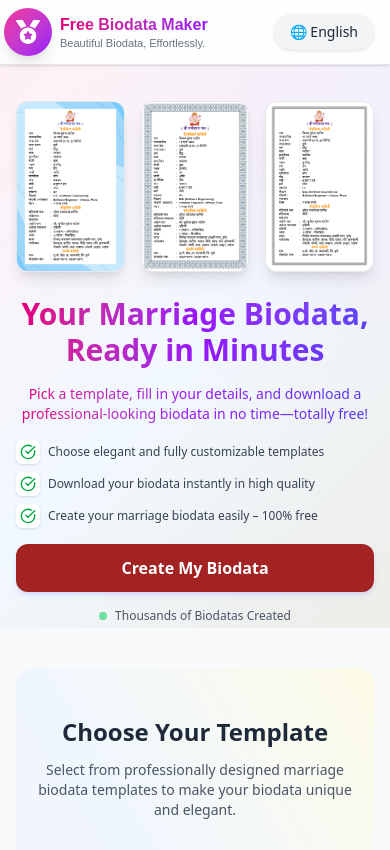
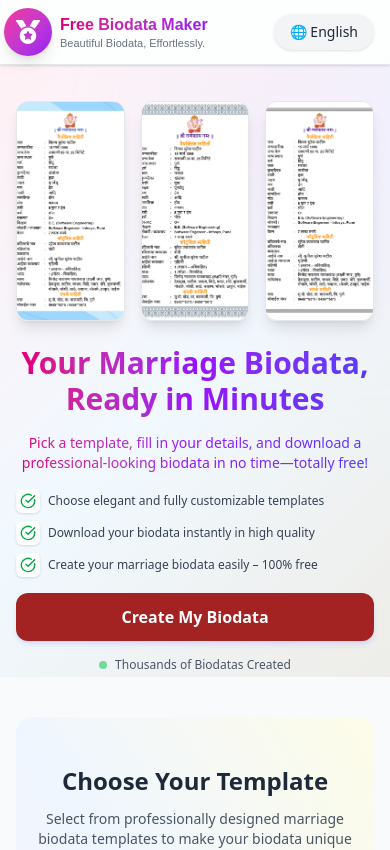
Before and after one commit to Tejas3085/marriage-biodata-maker, a Next.js app: page / in a window 390 px wide. Shown: the top 850 px of the page. Built offline with nearby package versions, Linux system fonts and the light colour scheme.

Commit message:
fix image case sensitivity for Vercel

```diff
--- a/app/Home/page.tsx
+++ b/app/Home/page.tsx
@@ -195,24 +195,32 @@ export default function HomePage() {
               {/* Desktop: absolute floating cards */}
               <div className="hidden md:block relative w-full h-[360px] lg:h-[450px] xl:h-[500px]">
                 <div className="absolute left-2 sm:left-4 top-8 w-44 sm:w-52 md:w-56 lg:w-64 transform -rotate-12 hover:-rotate-15 transition-all duration-500 z-10 shadow-2xl rounded-xl overflow-hidden border-2 sm:border-4 border-white">
-                  <Image src="/images/m1.png" alt="Modern template" width={300} height={400} className="w-full h-full object-cover" />
+                  <Image src="/Images/m1.png" alt="Modern template" width={300} height={400} className="w-full h-full object-cover" />
                 </div>
                 <div className="absolute right-2 sm:right-4 top-8 w-44 sm:w-52 md:w-56 lg:w-64 transform rotate-12 hover:rotate-15 transition-all duration-500 z-10 shadow-2xl rounded-xl overflow-hidden border-2 sm:border-4 border-white">
-                  <Image src="/images/m2.png" alt="Elegant template" width={300} height={400} className="w-full h-full object-cover" />
+                  <Image src="/Images/m2.png" alt="Elegant template" width={300} height={400} className="w-full h-full object-cover" />
                 </div>
                 <div className="absolute top-0 left-1/2 -translate-x-1/2 w-48 sm:w-56 md:w-64 lg:w-72 transform hover:-translate-y-2 transition-all duration-500 z-20 shadow-2xl rounded-xl overflow-hidden border-2 sm:border-4 border-white">
-                  <Image src="/images/m3.png" alt="Classic template" width={300} height={400} className="w-full h-full object-cover" />
+                  <Image src="/Images/m3.png" alt="Classic template" width={300} height={400} className="w-full h-full object-cover" />
                 </div>
               </div>
 
               {/* Mobile/Tablet: stacked smaller cards */}
-              <div className="flex md:hidden justify-center gap-4">
-                {["/images/m1.png", "/images/m2.png", "/images/m3.png"].map((img, idx) => (
-                  <div key={idx} className="w-28 sm:w-32 rounded-xl shadow-lg overflow-hidden border border-gray-200">
-                    <Image src={img} alt={`Template ${idx + 1}`} width={200} height={300} className="w-full h-full object-cover" />
+              <div className="flex md:hidden justify-center gap-4 h-[220px]">
+                {["/Images/m1.png", "/Images/m2.png", "/Images/m3.png"].map((img, idx) => (
+                  <div
+                    key={idx}
+                    className="w-28 sm:w-32 rounded-xl shadow-lg overflow-hidden border border-gray-200"
+                  >
+                    <img
+                      src={img}
+                      alt={`Template ${idx + 1}`}
+                      className="w-full h-full object-cover"
+                    />
                   </div>
                 ))}
               </div>
+
             </div>
 
           </div>
```
Lines whose indentation alone changed are shown as unchanged.
